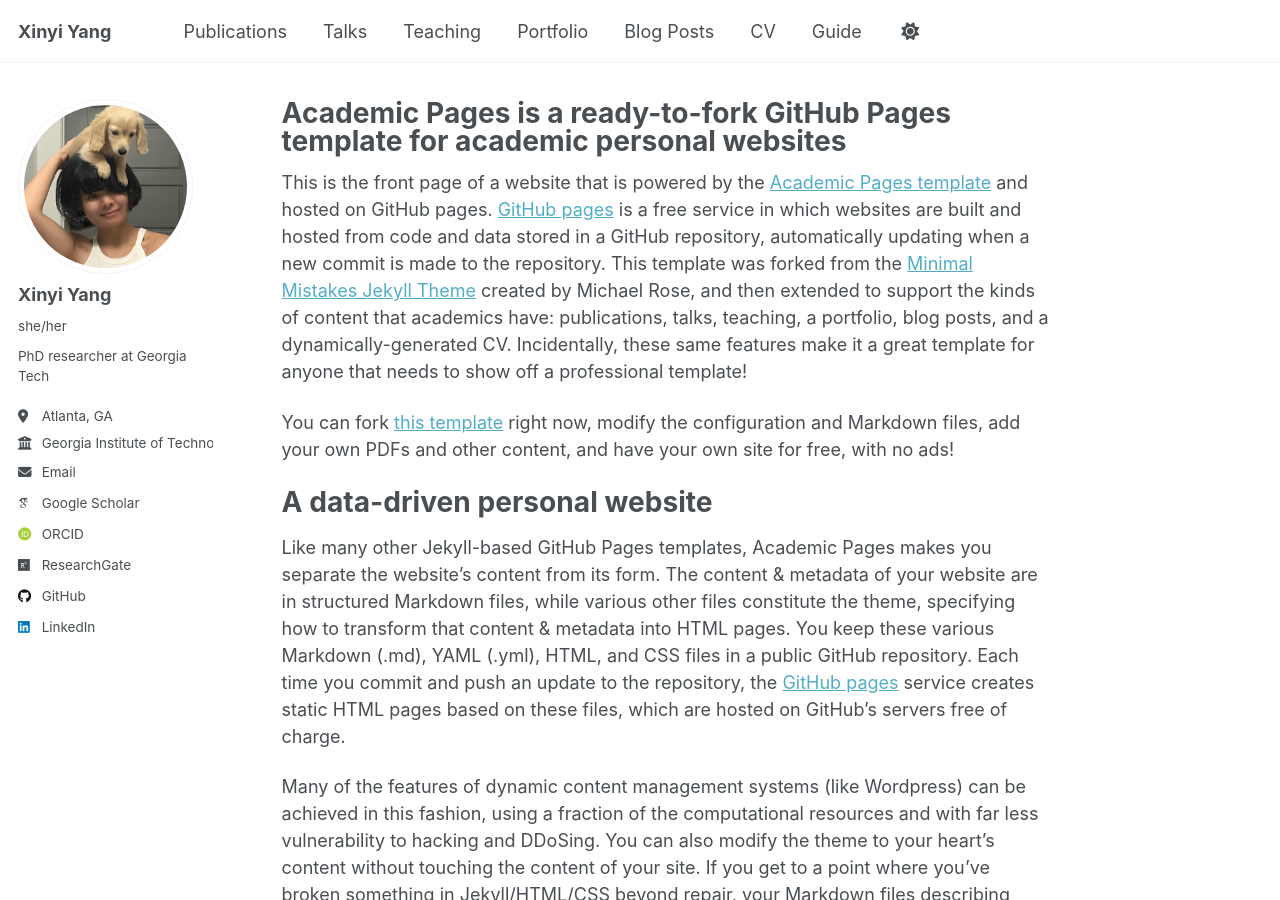
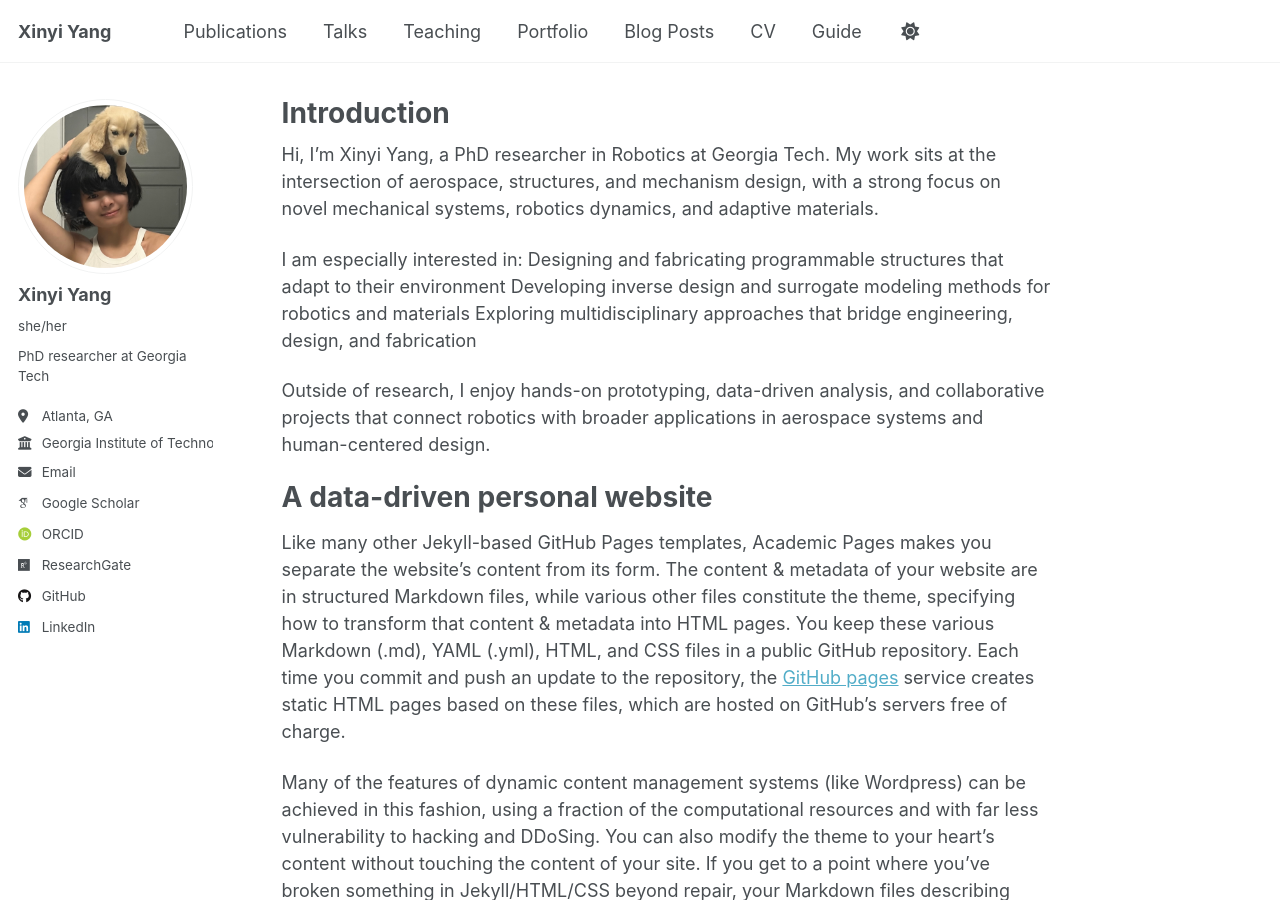
Before and after one commit to XinyiYang0/xinyiyang0.github.io, a Jekyll site: the page built from _pages/about.md, in a window 1280 px wide and 900 px high. Built offline with Jekyll 4.4.1, drawn with Linux system fonts in a browser that asks for light colours; some web fonts are replaced; a script that is not in the unit is left out.

Commit message:
Update about.md

```diff
--- a/_pages/about.md
+++ b/_pages/about.md
@@ -1,15 +1,21 @@
 ---
 permalink: /
-title: "Academic Pages is a ready-to-fork GitHub Pages template for academic personal websites"
+title: "Introduction"
 author_profile: true
 redirect_from:
   - /about/
   - /about.html
 ---
 
-This is the front page of a website that is powered by the [Academic Pages template](https://github.com/academicpages/academicpages.github.io) and hosted on GitHub pages. [GitHub pages](https://pages.github.com) is a free service in which websites are built and hosted from code and data stored in a GitHub repository, automatically updating when a new commit is made to the repository. This template was forked from the [Minimal Mistakes Jekyll Theme](https://mmistakes.github.io/minimal-mistakes/) created by Michael Rose, and then extended to support the kinds of content that academics have: publications, talks, teaching, a portfolio, blog posts, and a dynamically-generated CV. Incidentally, these same features make it a great template for anyone that needs to show off a professional template!
+Hi, I’m Xinyi Yang, a PhD researcher in Robotics at Georgia Tech.
+My work sits at the intersection of aerospace, structures, and mechanism design, with a strong focus on novel mechanical systems, robotics dynamics, and adaptive materials.
 
- You can fork [this template](https://github.com/academicpages/academicpages.github.io) right now, modify the configuration and Markdown files, add your own PDFs and other content, and have your own site for free, with no ads!
+I am especially interested in:
+Designing and fabricating programmable structures that adapt to their environment
+Developing inverse design and surrogate modeling methods for robotics and materials
+Exploring multidisciplinary approaches that bridge engineering, design, and fabrication
+
+Outside of research, I enjoy hands-on prototyping, data-driven analysis, and collaborative projects that connect robotics with broader applications in aerospace systems and human-centered design.
 
 A data-driven personal website
 ======
```
